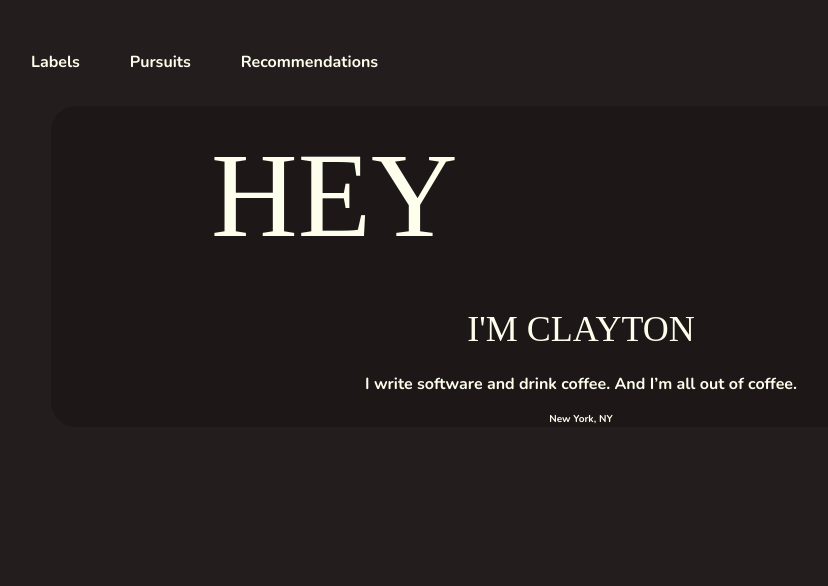
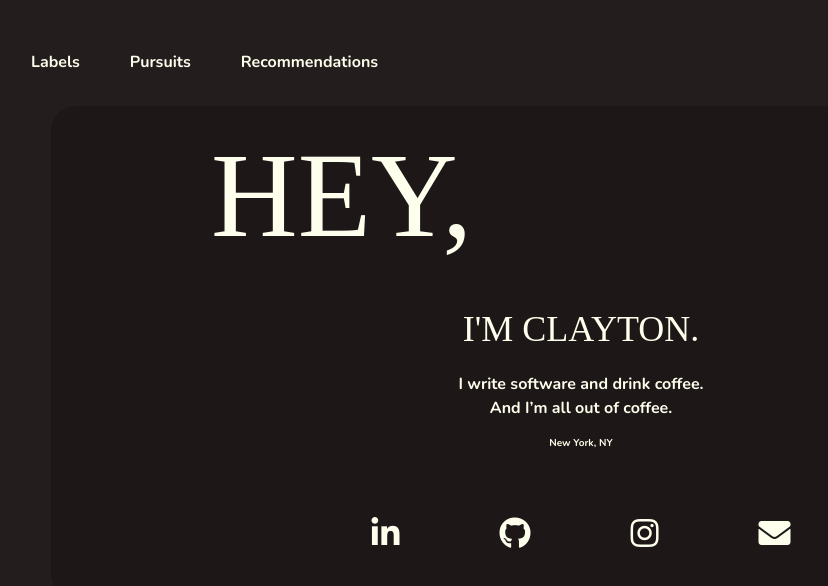
Before and after one commit to claytongentry/clayton, a React (Create React App) app: page / in a window 1280 px wide. Shown: the top 586 px of the page, without its empty margins (59-887 px from the left). Built offline with nearby package versions, Linux system fonts and the light colour scheme; a web font is replaced by a local one.

Commit message:
add icons

```diff
--- a/src/containers/App.js
+++ b/src/containers/App.js
@@ -35,17 +35,41 @@ class App extends Component {
         {/* Banner Card */}
         <Card style={{ marginLeft: 110, marginRight: 110 }}>
           <Title style={{ color: APP_WHITE, fontSize: 120, marginLeft: 160 }}>
-            HEY
+            HEY,
           </Title>
           <Title style={{ color: APP_WHITE, fontSize: 36, textAlign: "center"}}>
-            I'M CLAYTON
+            I'M CLAYTON.
           </Title>
           <Text style={{ color: APP_WHITE, textAlign: "center" }}>
-            I write software and drink coffee. And I’m all out of coffee.
+            I write software and drink coffee.<br/>And I’m all out of coffee.
           </Text>
           <Text style={{ fontSize: 10, color: APP_WHITE, textAlign: "center" }}>
             New York, NY
           </Text>
+
+          <div style={{ textAlign: "center" }}>
+            <Icon
+              name="fa-linkedin-in"
+              href="https://www.linkedin.com/in/clayton-gentry-6492588a/"
+            />
+
+            <Icon
+              name="fa-github"
+              href="https://github.com/claytongentry/"
+            />
+
+            <Icon
+              name="fa-instagram"
+              href="https://www.instagram.com/cg3ntry"
+            />
+
+            <Icon
+              name="fas fa-envelope"
+              href="mailto:cg3ntry@gmail.com"
+            />
+
+          </div>
+
         </Card>
       </div>
     )
@@ -63,4 +87,11 @@ class App extends Component {
   }
 }
 
+const Icon = (props) =>
+  <a href={props.href} target="_blank">
+    <i className={`fab ${props.name} fa-2x`} style={{ color: APP_WHITE, padding: 50 }}/>
+  </a>
+
+
+
 export default App
```
